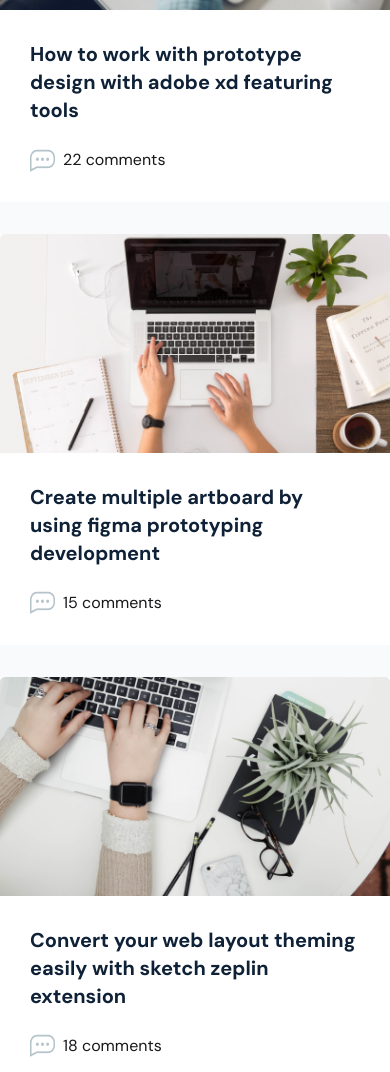
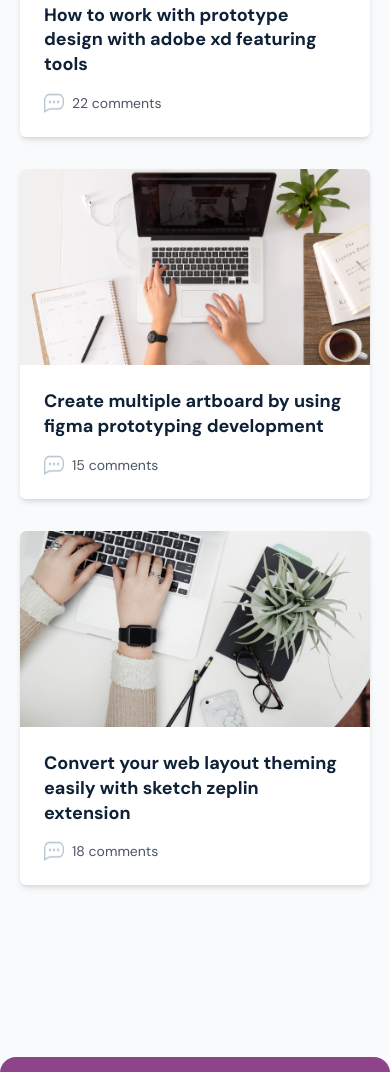
Before and after one commit to SyedMahib/Agency-Minimal, a plain HTML site: page index.html in a window 390 px wide. Shown: the part 5433-6505 px from the top of the page. Drawn offline with nearby package versions, Linux system fonts and the light colour scheme; a web font is replaced by a local one.

Commit message:
added responsive fix to tutorial section

```diff
--- a/index.html
+++ b/index.html
@@ -392,45 +392,49 @@
 
         <!-- Tutorial Section -->
         <section class="bg-[#F8FAFC]">
-            <div class="max-w-7xl mx-auto pt-[57px] pb-[100px]">
-                <div class="text-center mb-[80px]">
+            <div class="max-w-7xl mx-auto px-5 sm:px-10 md:px-16 pt-14 pb-24">
+                <div class="text-center mb-20">
                     <p class="text-lg font-bold text-[#8D448B] mb-5">Quality Features</p>
-                    <h2 class="text-3xl font-bold">Tutorials that people love most</h2>
+                    <h2 class="text-2xl sm:text-3xl font-bold">Tutorials that people love most</h2>
                 </div>
-                <div class="grid grid-cols-1 lg:grid-cols-3 gap-8 mb-[175px]">
+                <div class="grid grid-cols-1 sm:grid-cols-2 lg:grid-cols-3 gap-8 mb-44">
                     <!-- Tutorial-1 -->
-                    <div class="bg-white">
-                        <img src="./Assets/Tutorial-3.png" alt="">
-                        <div class="px-[30px] py-[30px]">
-                            <h3 class="text-xl font-bold text-[#0F2137] mb-6">How to work with prototype design with
-                                adobe
-                                xd featuring tools</h3>
-                            <div class="flex items-center gap-2">
-                                <img src="./Assets/Comments.png" alt="commnets">
+                    <div class="bg-white rounded-md shadow-md overflow-hidden">
+                        <img src="./Assets/Tutorial-3.png" alt="" class="w-full h-auto object-cover" />
+                        <div class="px-6 py-6">
+                            <h3 class="text-lg sm:text-xl font-bold text-[#0F2137] mb-4 sm:mb-6 leading-snug">
+                                How to work with prototype design with adobe xd featuring tools
+                            </h3>
+                            <div class="flex items-center gap-2 text-sm text-gray-600">
+                                <img src="./Assets/Comments.png" alt="comments" class="w-5 h-5" />
                                 <p>22 comments</p>
                             </div>
                         </div>
                     </div>
+
                     <!-- Tutorial-2 -->
-                    <div class="bg-white">
-                        <img src="./Assets/Tutorial-1.png" alt="">
-                        <div class="px-[30px] py-[30px]">
-                            <h3 class="text-xl font-bold text-[#0F2137] mb-6">Create multiple artboard by using figma
-                                prototyping development</h3>
-                            <div class="flex items-center gap-2">
-                                <img src="./Assets/Comments.png" alt="commnets">
+                    <div class="bg-white rounded-md shadow-md overflow-hidden">
+                        <img src="./Assets/Tutorial-1.png" alt="" class="w-full h-auto object-cover" />
+                        <div class="px-6 py-6">
+                            <h3 class="text-lg sm:text-xl font-bold text-[#0F2137] mb-4 sm:mb-6 leading-snug">
+                                Create multiple artboard by using figma prototyping development
+                            </h3>
+                            <div class="flex items-center gap-2 text-sm text-gray-600">
+                                <img src="./Assets/Comments.png" alt="comments" class="w-5 h-5" />
                                 <p>15 comments</p>
                             </div>
                         </div>
                     </div>
+
                     <!-- Tutorial-3 -->
-                    <div class="bg-white">
-                        <img src="./Assets/Tutorial-2.png" alt="">
-                        <div class="px-[30px] py-[30px]">
-                            <h3 class="text-xl font-bold text-[#0F2137] mb-6">Convert your web layout theming easily
-                                with sketch zeplin extension</h3>
-                            <div class="flex items-center gap-2">
-                                <img src="./Assets/Comments.png" alt="commnets">
+                    <div class="bg-white rounded-md shadow-md overflow-hidden">
+                        <img src="./Assets/Tutorial-2.png" alt="" class="w-full h-auto object-cover" />
+                        <div class="px-6 py-6">
+                            <h3 class="text-lg sm:text-xl font-bold text-[#0F2137] mb-4 sm:mb-6 leading-snug">
+                                Convert your web layout theming easily with sketch zeplin extension
+                            </h3>
+                            <div class="flex items-center gap-2 text-sm text-gray-600">
+                                <img src="./Assets/Comments.png" alt="comments" class="w-5 h-5" />
                                 <p>18 comments</p>
                             </div>
                         </div>
@@ -438,6 +442,7 @@
                 </div>
             </div>
         </section>
+
 
         <!-- Hire Developer Section -->
         <section class="max-w-7xl mx-auto mb-[100px] mt-[-100px]">
```
